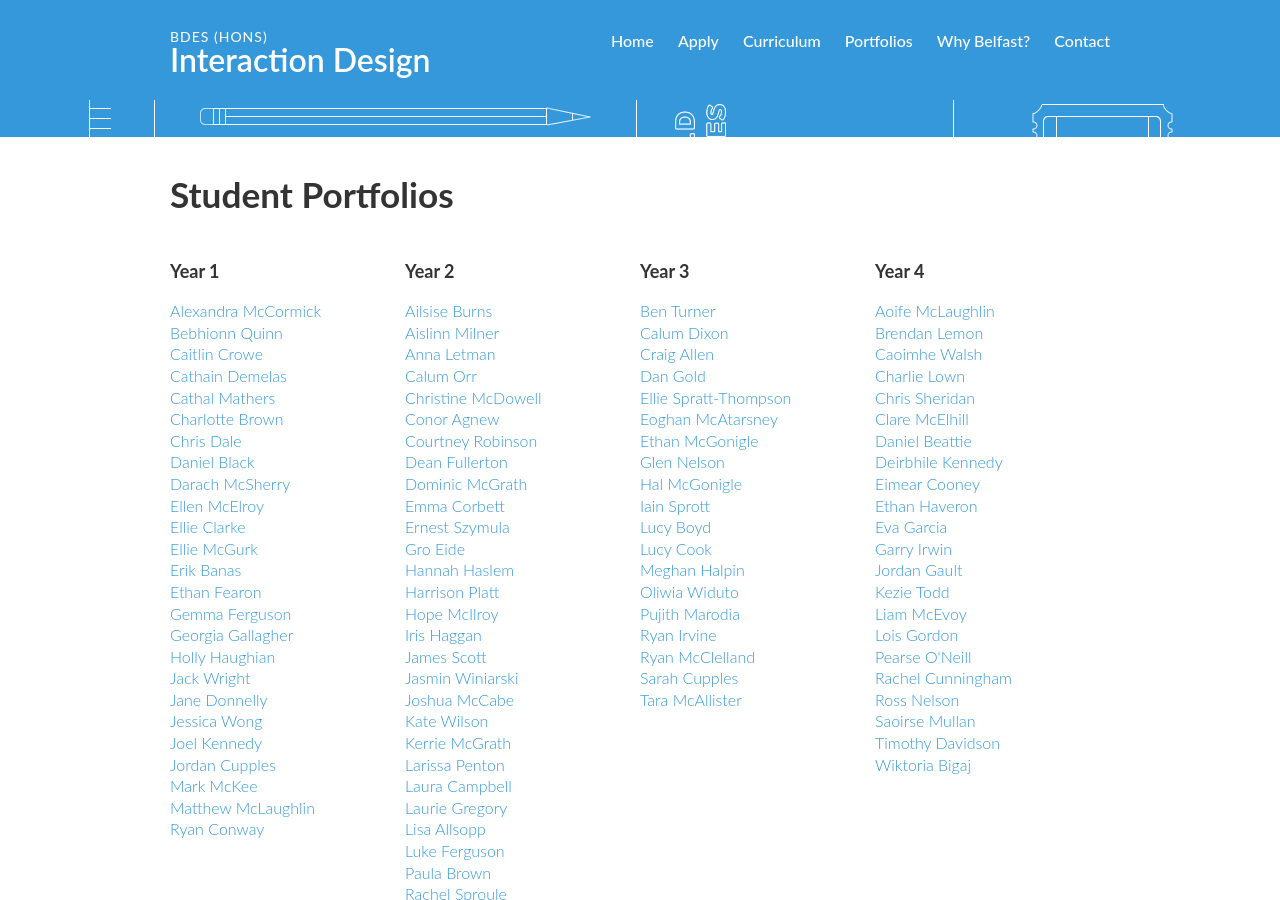
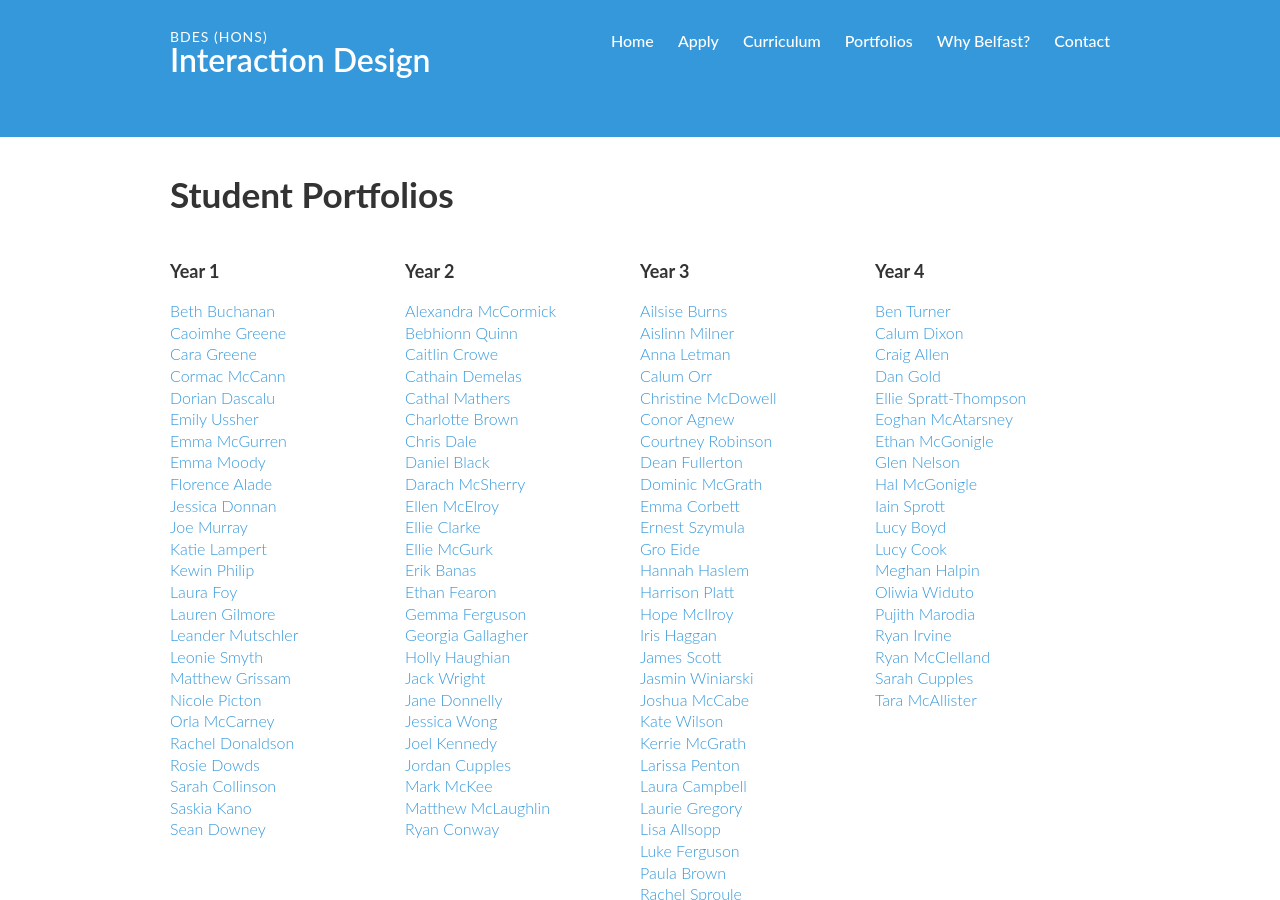
Before and after one commit to ixdbelfast/ixdbelfast.github.io, a Jekyll site: the page built from portfolios.html, in a window 1280 px wide and 900 px high, scrolled down 393 px. Built offline with Jekyll 4.4.1, drawn with Linux system fonts in a browser that asks for light colours.

Commit message:
Added new student list

```diff
--- a/_data/alumni.yml
+++ b/_data/alumni.yml
@@ -88,3 +88,51 @@
       url: "http://katrinadoyle.com"
     - name: "Kristin Hall Scott"
       url: "http://kristinhallscott.co.uk"
+
+
+2020:
+  - link:
+    - name: "Aoife McLaughlin"
+      url: "https://www.aoifemclaughlin.com/"
+    - name: "Brendan Lemon"
+      url: "http://brendanlemon.tumblr.com/"
+    - name: "Caoimhe Walsh"
+      url: "https://www.caoimhewalsh.com"
+    - name: "Charlie Lown"
+      url: "http://www.charlixd.tumblr.com"
+    - name: "Ethan Haveron"
+      url: "https://ethan-haveron.github.io/portfolio/index.html"
+    - name: "Eva Garcia"
+      url: "https://evamariagarcia.github.io/portfoliowebsite/index.html"
+    - name: "Garry Irwin"
+      url: "http://garryirwin.co"
+    - name: "Jordan Gault"
+      url: "http://jordangault.co.uk"
+    - name: "Kezie Todd"
+      url: "http://kez.ie/"
+    - name: "Lois Gordon"
+      url: "http://loisgordon.co.uk"
+    - name: "Pearse O'Neill"
+      url: "https://www.pearseoneill.com"
+    - name: "Ross Nelson"
+      url: "http://rossnelsonn.tumblr.com"
+    - name: "Timothy Davidson"
+      url: "http://www.tim-davidson.com"
+    - name: "Rachel Cunningham"
+      url: "https://rachelc161.github.io/rachel_portfolio/"
+    - name: "Clare McElhill"
+      url: "http://claremcelhill.tumblr.com"
+    - name: "Chris Sheridan"
+      url: "http://chrissheridan552.tumblr.com"
+    - name: "Daniel Beattie"
+      url: "http://danbeatt.ie"
+    - name: "Wiktoria Bigaj"
+      url: "http://www.wiktoriabigaj.co.uk"
+    - name: "Deirbhile Kennedy"
+      url: "http://www.deirbhilekennedy.com"
+    - name: "Liam McEvoy"
+      url: "http://www.liammcevoy.design"
+    - name: "Eimear Cooney"
+      url: "http://eimearcooney.com"
+    - name: "Saoirse Mullan"
+      url: "http://saoirsemullan.com"
--- a/_data/yeargroup.yml
+++ b/_data/yeargroup.yml
@@ -1,4 +1,57 @@
 year1:
+  - link:
+    - name: "Florence Alade"
+      url: "#"
+    - name: "Beth Buchanan"
+      url: "#"
+    - name: "Sarah Collinson"
+      url: "#"
+    - name: "Dorian Dascalu"
+      url: "#"
+    - name: "Rachel Donaldson"
+      url: "#"
+    - name: "Jessica Donnan"
+      url: "#"
+    - name: "Rosie Dowds"
+      url: "#"
+    - name: "Sean Downey"
+      url: "#"
+    - name: "Laura Foy"
+      url: "#"
+    - name: "Lauren Gilmore"
+      url: "#"
+    - name: "Caoimhe Greene"
+      url: "#"
+    - name: "Cara Greene"
+      url: "#"
+    - name: "Matthew Grissam"
+      url: "#"
+    - name: "Saskia Kano"
+      url: "#"
+    - name: "Katie Lampert"
+      url: "#"
+    - name: "Cormac McCann"
+      url: "#"
+    - name: "Orla McCarney"
+      url: "#"
+    - name: "Emma McGurren"
+      url: "#"
+    - name: "Emma Moody"
+      url: "#"
+    - name: "Joe Murray"
+      url: "#"
+    - name: "Leander Mutschler"
+      url: "#"
+    - name: "Kewin Philip"
+      url: "#"
+    - name: "Nicole Picton"
+      url: "#"
+    - name: "Leonie Smyth"
+      url: "#"
+    - name: "Emily Ussher"
+      url: "#"
+
+year2:
   - link:
     - name: "Charlotte Brown"
       url: "https://www.csa-brown.tumblr.com"
@@ -52,7 +105,7 @@ year1:
       url: "https://ellieclarke01.tumblr.com"
 
 
-year2:
+year3:
   - link:
     - name: "Conor Agnew"
       url: "http://www.conoragnew.me"
@@ -119,7 +172,7 @@ year2:
     - name: "Robert Karwecki"
       url: "https://karwecki.design"
 
-year3:
+year4:
   - link:
     - name: "Dan Gold"
       url: "http://dan.gold"
@@ -159,50 +212,3 @@ year3:
       url: "http://sprtt.co.uk"
     - name: "Oliwia Widuto"
       url: "http://www.fingerthief.com"
-
-year4:
-  - link:
-    - name: "Aoife McLaughlin"
-      url: "https://www.aoifemclaughlin.com/"
-    - name: "Brendan Lemon"
-      url: "http://brendanlemon.tumblr.com/"
-    - name: "Caoimhe Walsh"
-      url: "https://www.caoimhewalsh.com"
-    - name: "Charlie Lown"
-      url: "http://www.charlixd.tumblr.com"
-    - name: "Ethan Haveron"
-      url: "https://ethan-haveron.github.io/portfolio/index.html"
-    - name: "Eva Garcia"
-      url: "https://evamariagarcia.github.io/portfoliowebsite/index.html"
-    - name: "Garry Irwin"
-      url: "http://garryirwin.co"
-    - name: "Jordan Gault"
-      url: "http://jordangault.co.uk"
-    - name: "Kezie Todd"
-      url: "http://kez.ie/"
-    - name: "Lois Gordon"
-      url: "http://loisgordon.co.uk"
-    - name: "Pearse O'Neill"
-      url: "https://www.pearseoneill.com"
-    - name: "Ross Nelson"
-      url: "http://rossnelsonn.tumblr.com"
-    - name: "Timothy Davidson"
-      url: "http://www.tim-davidson.com"
-    - name: "Rachel Cunningham"
-      url: "https://rachelc161.github.io/rachel_portfolio/"
-    - name: "Clare McElhill"
-      url: "http://claremcelhill.tumblr.com"
-    - name: "Chris Sheridan"
-      url: "http://chrissheridan552.tumblr.com"
-    - name: "Daniel Beattie"
-      url: "http://danbeatt.ie"
-    - name: "Wiktoria Bigaj"
-      url: "http://www.wiktoriabigaj.co.uk"
-    - name: "Deirbhile Kennedy"
-      url: "http://www.deirbhilekennedy.com"
-    - name: "Liam McEvoy"
-      url: "http://www.liammcevoy.design"
-    - name: "Eimear Cooney"
-      url: "http://eimearcooney.com"
-    - name: "Saoirse Mullan"
-      url: "http://saoirsemullan.com"
```
Also changed, not shown: images/desk.png (deleted).
